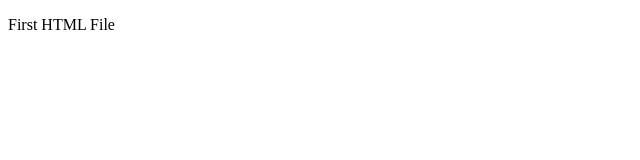
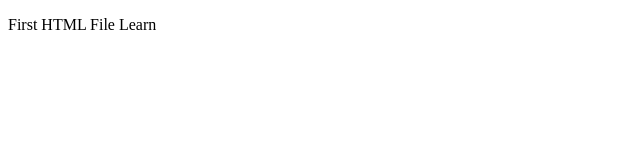
Before and after one commit to palamresh/learngit, a plain HTML site: page first.html in a window 1280 px wide. Shown: the full height of the page, 0-640 px from the left. Drawn offline with Linux system fonts and the light colour scheme.

Commit message:
Update first.html
add new text in first.html file

```diff
--- a/first.html
+++ b/first.html
@@ -6,6 +6,6 @@
     <title>Document</title>
 </head>
 <body>
-   <p>First HTML File</p>
+   <p>First HTML File Learn</p>
 </body>
 </html>
```
